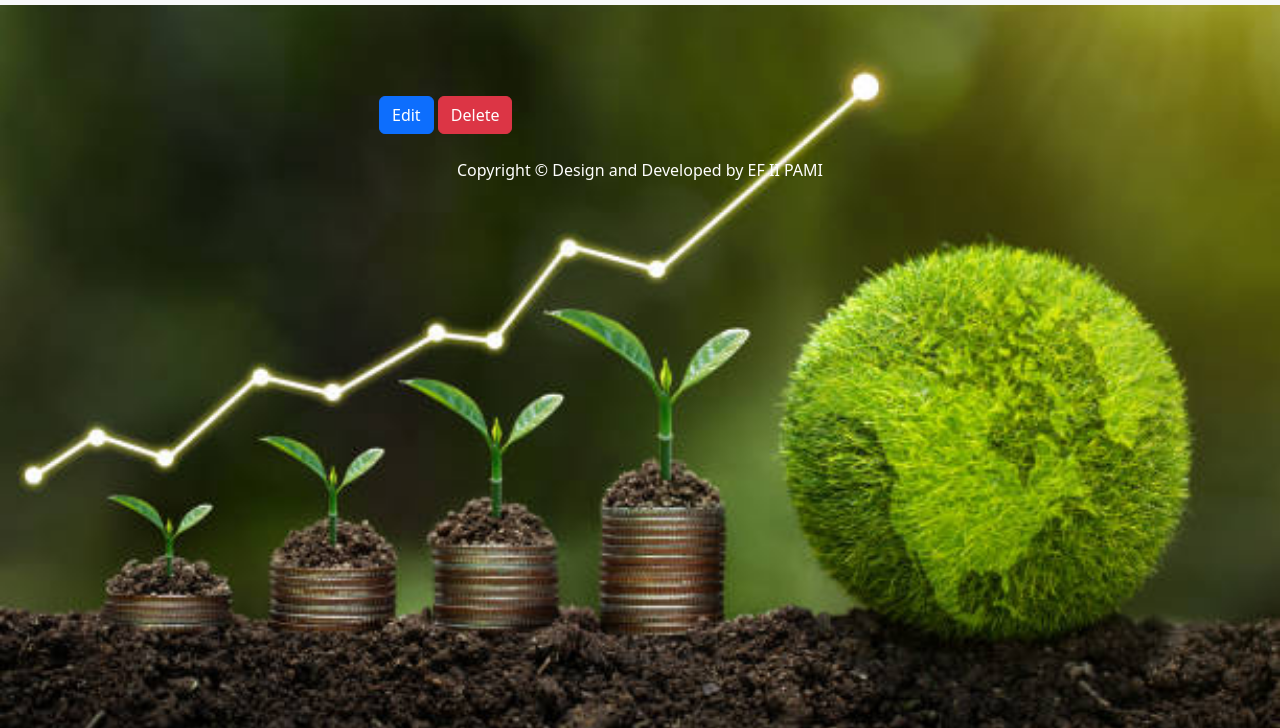
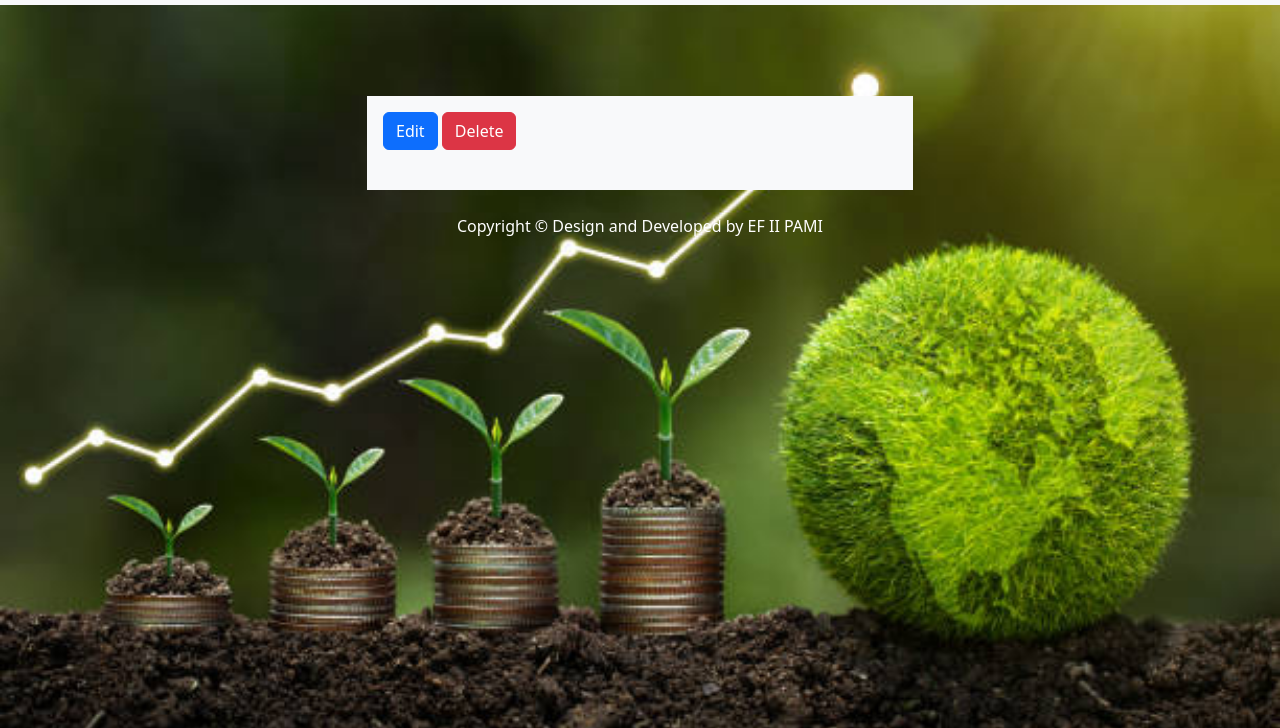
Before and after one commit to EF-Pami/javascript-2-CA, a website: page posts/singlepost.html in a window 1280 px wide. Shown: the part 72-800 px from the top of the page. Drawn offline with nearby package versions, Linux system fonts and the light colour scheme.

Commit message:
update on posts and single post pages

```diff
--- a/posts/singlepost.html
+++ b/posts/singlepost.html
@@ -20,7 +20,7 @@
                     <a href="index.html" class="nav-link active text-black" aria-current="page">HOME</a>
                 </li>
                 <li class="navbar-item">
-                    <a href="./posts/index.html" class="nav-link text-black">POST</a>
+                    <a href="index.html" class="nav-link text-black">POST</a>
                 </li>
                 <li class="navbar-item">
                     <a href="./profile/login/index.html" class="nav-link text-black">LOGIN</a>
@@ -41,9 +41,9 @@
         <div class="row">
             <div class="col-md-3"></div>
             <div class="col-md-6">
-                <div id="singlePostContainer" class="container mt-5">
-                    <button onclick="editPostFunction()" class="btn btn-primary">Edit</button>
-                    <button onclick="deletePostFunction()" class="btn btn-danger">Delete</button></div>
+                <div id="singlePostContainer" class="container mt-5 bg-light p-3">
+                    <button onclick="editPostFunction()" class="btn btn-primary mb-4">Edit</button>
+                    <button onclick="deletePostFunction()" class="btn btn-danger mb-4">Delete</button></div>
             </div>
         </div>
     </div>
```
Also changed, not shown: posts/index.html (+3 -2 lines).
